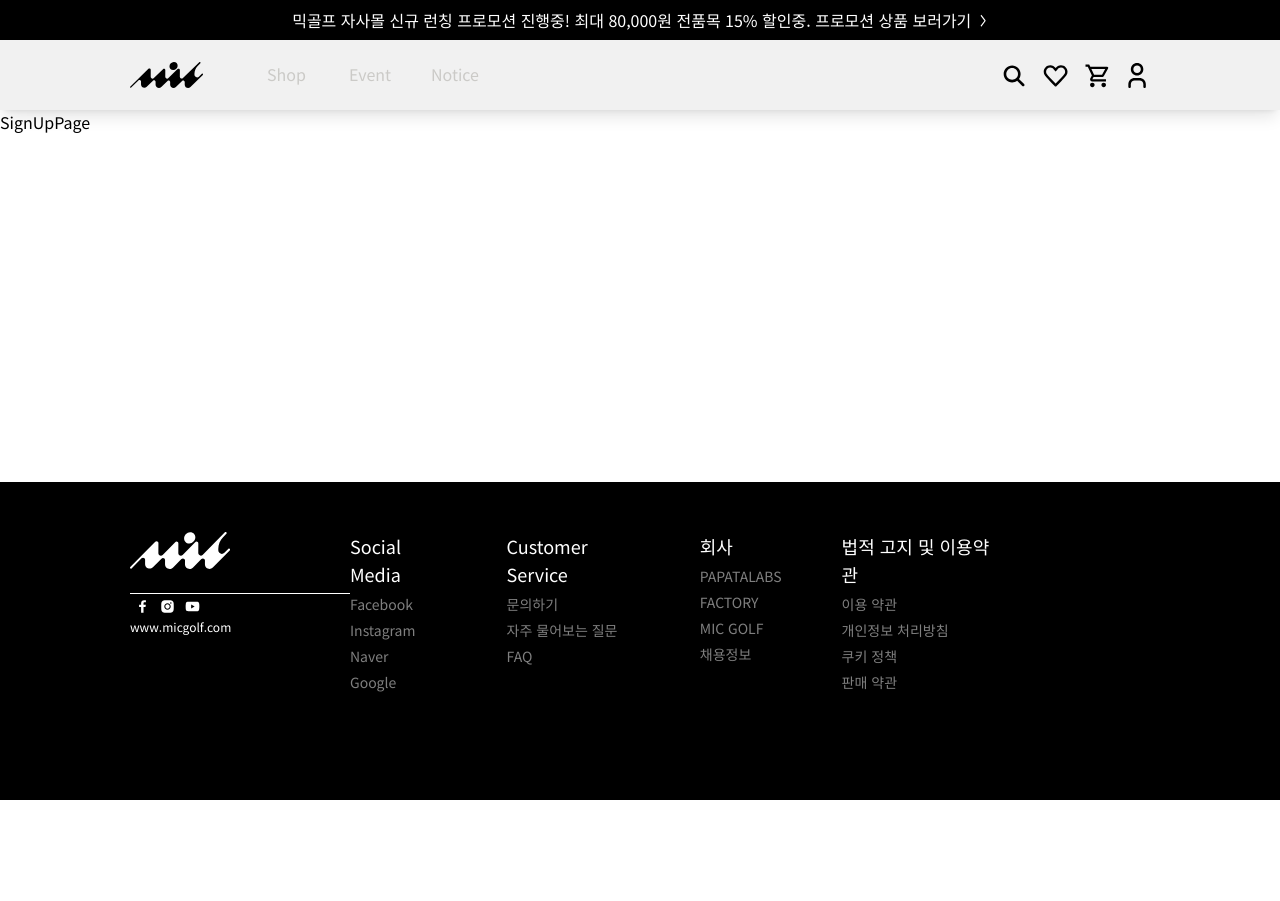
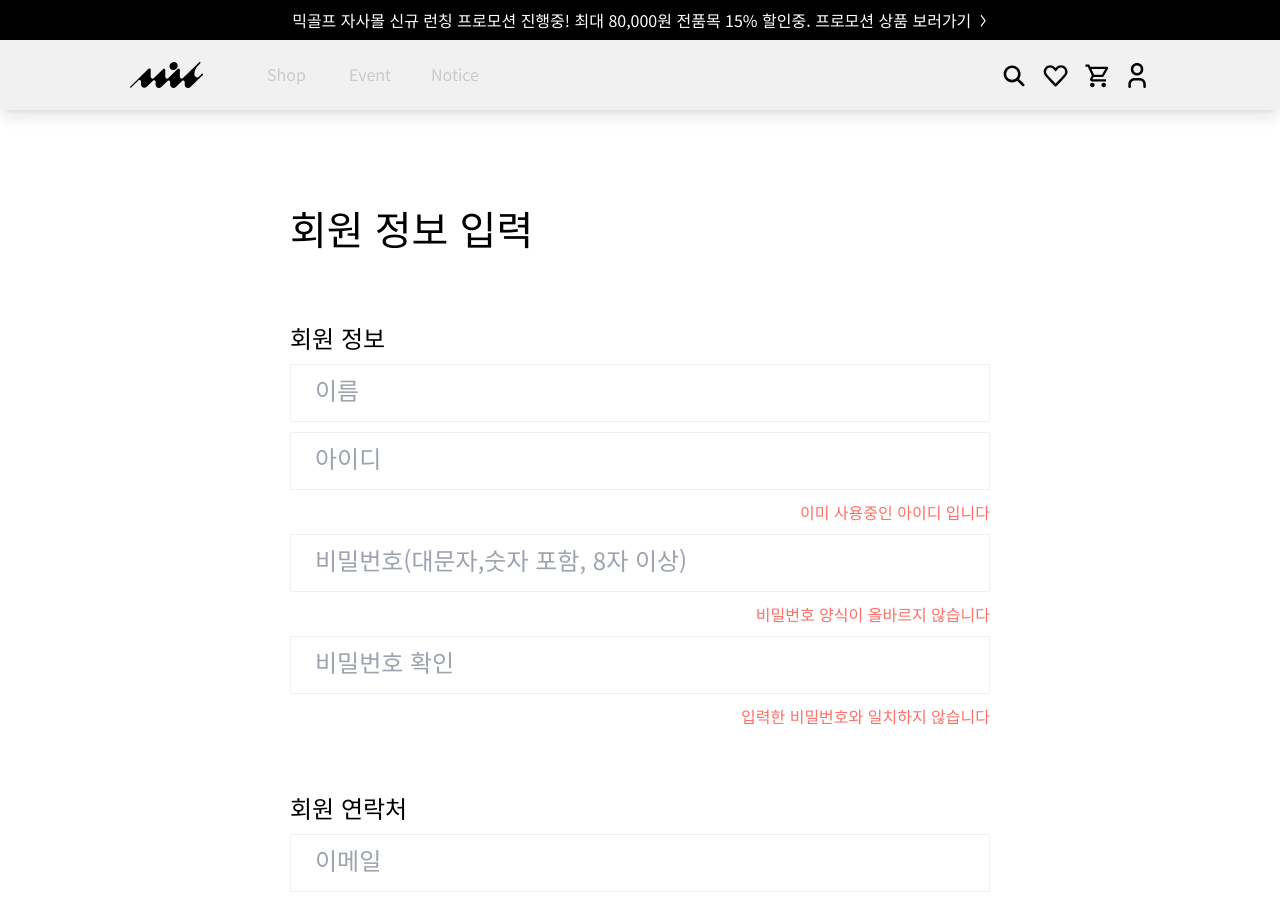
Before and after one commit to MICGolf/frontend, a React (Vite) app: page /signup in a window 1280 px wide. Shown: the top 901 px of the page. Before the commit the page ends 800 px from the top, so only its background shows below. Built offline with nearby package versions, Linux system fonts and the light colour scheme.

Commit message:
design: 회원가입 페이지 ui 구현

```diff
--- a/src/pages/auth/SignInPage.tsx
+++ b/src/pages/auth/SignInPage.tsx
@@ -1,9 +1,29 @@
-import { Link } from 'react-router-dom';
+import { Link, useNavigate } from 'react-router-dom';
 import logoWhite from '@/assets/imgs/logoWhite.svg';
 import kakao from '@/assets/icons/kakao.svg';
 import naver from '@/assets/icons/naver.svg';
+import { SignUpType } from './types';
 
 const SignInPage = () => {
+  const navigate = useNavigate();
+
+  const handleSignUpClick = (type: SignUpType) => {
+    switch (type) {
+      case 'email': {
+        navigate('/signup');
+        break;
+      }
+      case 'kakao': {
+        window.location.href = 'https://www.kakao.com';
+        break;
+      }
+      case 'naver': {
+        window.location.href = 'https://www.naver.com';
+        break;
+      }
+    }
+  };
+
   return (
     <div className='mx-auto flex max-w-[700px] flex-col gap-[64px] py-[88px]'>
       {/* section 1 */}
@@ -48,15 +68,21 @@ const SignInPage = () => {
         <div className='mx-auto flex max-w-[394px] flex-col items-center gap-4'>
           <div className='flex w-full items-center rounded-md bg-black px-[20px] py-[28px] text-white'>
             <img src={logoWhite} className='max-h-[18px] max-w-[50px]' alt='' />
-            <button className='flex-1'>회원가입</button>
+            <button onClick={() => handleSignUpClick('email')} className='flex-1'>
+              회원가입
+            </button>
           </div>
           <div className='flex w-full rounded-md bg-[#FEE500] px-[20px] py-[28px] text-black text-opacity-85'>
             <img src={kakao} alt='' />
-            <button className='flex-1'>카카오 로그인</button>
+            <button onClick={() => handleSignUpClick('kakao')} className='flex-1'>
+              카카오 로그인
+            </button>
           </div>
           <div className='flex w-full rounded-md bg-[#03C75A] px-[20px] py-[28px] text-white'>
             <img src={naver} alt='' />
-            <button className='flex-1'>네이버 로그인</button>
+            <button onClick={() => handleSignUpClick('naver')} className='flex-1'>
+              네이버 로그인
+            </button>
           </div>
         </div>
       </div>
--- a/src/pages/auth/SignUpPage.tsx
+++ b/src/pages/auth/SignUpPage.tsx
@@ -1,5 +1,123 @@
+import { SignUpModalType } from './types';
+
 const SignUpPage = () => {
-  return <div>SignUpPage</div>;
+  const handleModalOpen = (type: SignUpModalType) => {
+    switch (type) {
+      case '개인정보': {
+        alert('개인정보 약관 모달 준비중');
+        break;
+      }
+      case '이용약관': {
+        alert('이용약관 모달 준비중');
+        break;
+      }
+    }
+  };
+
+  return (
+    <div className='mx-auto flex max-w-[700px] flex-col gap-[64px] py-[88px]'>
+      {/* section 1 */}
+      <div className='text-[40px] font-[500]'>회원 정보 입력</div>
+
+      {/* section 2 */}
+      <div>
+        <form className='flex flex-col gap-[64px]'>
+          {/* step 1 */}
+          <div className='flex flex-col gap-[10px]'>
+            <div className='text-2xl'>회원 정보</div>
+            <input
+              className='w-full border border-gray100 px-6 py-4 placeholder:text-2xl'
+              type='text'
+              placeholder='이름'
+            />
+            <input
+              className='w-full border border-gray100 px-6 py-4 placeholder:text-2xl'
+              type='text'
+              placeholder='아이디'
+            />
+            <div className='text-right text-error text-opacity-60'>이미 사용중인 아이디 입니다</div>
+            <input
+              className='w-full border border-gray100 px-6 py-4 placeholder:text-2xl'
+              type='password'
+              placeholder='비밀번호(대문자,숫자 포함, 8자 이상)'
+            />
+            <div className='text-right text-error text-opacity-60'>비밀번호 양식이 올바르지 않습니다</div>
+            <input
+              className='w-full border border-gray100 px-6 py-4 placeholder:text-2xl'
+              type='password'
+              placeholder='비밀번호 확인'
+            />
+            <div className='text-right text-error text-opacity-60'>입력한 비밀번호와 일치하지 않습니다</div>
+          </div>
+          {/* step 2 */}
+          <div className='flex flex-col gap-[10px]'>
+            <div className='text-2xl'>회원 연락처</div>
+            <input
+              className='w-full border border-gray100 px-6 py-4 placeholder:text-2xl'
+              type='text'
+              placeholder='이메일'
+            />
+            <input
+              className='w-full border border-gray100 px-6 py-4 placeholder:text-2xl'
+              type='text'
+              placeholder='전화번호'
+            />
+          </div>
+          {/* step 3 */}
+          <div className='flex flex-col gap-[10px]'>
+            <div className='text-2xl'>전화번호 인증</div>
+            <div className='flex'>
+              <input
+                className='w-full border border-gray100 px-6 py-4 placeholder:text-2xl'
+                type='text'
+                placeholder='이메일'
+              />
+              <button type='button' className='whitespace-nowrap bg-gray100 px-4 py-5 text-gray200'>
+                인증번호 전송
+              </button>
+            </div>
+          </div>
+          {/* step 4 */}
+          <div className='flex flex-col justify-center gap-[20px]'>
+            <div className='flex gap-[14px]'>
+              <input type='checkbox' />
+              <p>
+                개인정보 수집약관 동의{' '}
+                <span
+                  onClick={() => handleModalOpen('개인정보')}
+                  className='cursor-pointer border-b border-blue700 text-blue700'
+                >
+                  약관 보기 →
+                </span>
+              </p>
+            </div>
+            <div className='flex gap-[14px]'>
+              <input type='checkbox' />
+              <p>
+                이용약관 동의{' '}
+                <span
+                  onClick={() => handleModalOpen('이용약관')}
+                  className='cursor-pointer border-b border-blue700 text-blue700'
+                >
+                  약관 보기 →
+                </span>
+              </p>
+            </div>
+            <label className='flex gap-[14px]'>
+              <input type='checkbox' />
+              <p>전체 동의</p>
+            </label>
+            <button className='w-full bg-black px-6 py-4 text-left text-2xl text-white' type='submit'>
+              가입하기
+            </button>
+          </div>
+        </form>
+      </div>
+
+      {/* section 3 */}
+      <div className='border-t border-gray200 py-[78px] text-[30px]'></div>
+    </div>
+  );
 };
 
 export default SignUpPage;
--- /dev/null
+++ b/src/pages/auth/types.ts
@@ -0,0 +1,3 @@
+export type SignUpType = 'email' | 'kakao' | 'naver';
+
+export type SignUpModalType = '개인정보' | '이용약관';
--- a/tailwind.config.js
+++ b/tailwind.config.js
@@ -15,9 +15,9 @@ export default {
         gray300: "#CBCAC7",
         gray500: "#B2B2B2",
         gray700: "#7F7F7F",
-        blue700: '#0000FF', // 링크
-        success: '#008541',
-        error: '#FF6E66',
+        blue700: "#0000FF", // 링크
+        success: "#008541",
+        error: '#FF0E00',
       },
       fontFamily: {
         sans: ["Noto Sans KR", "Arial", "sans-serif"],
```
